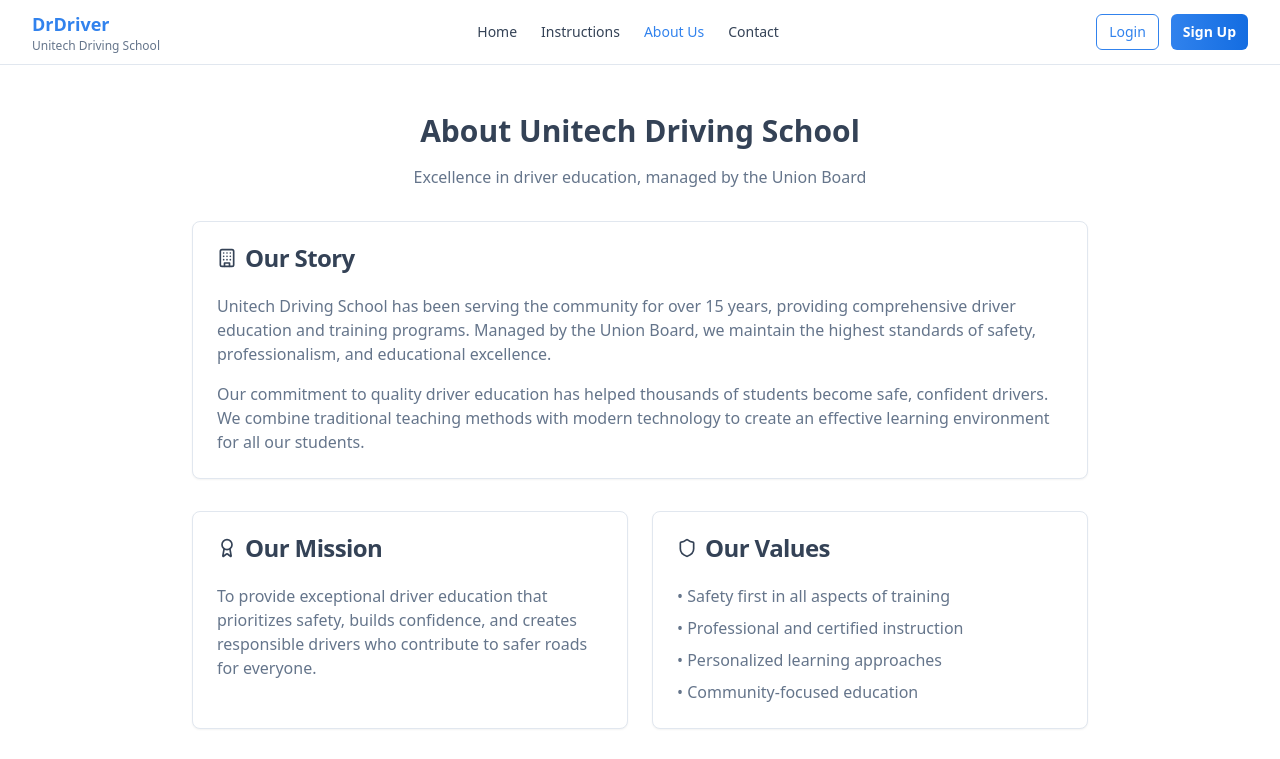
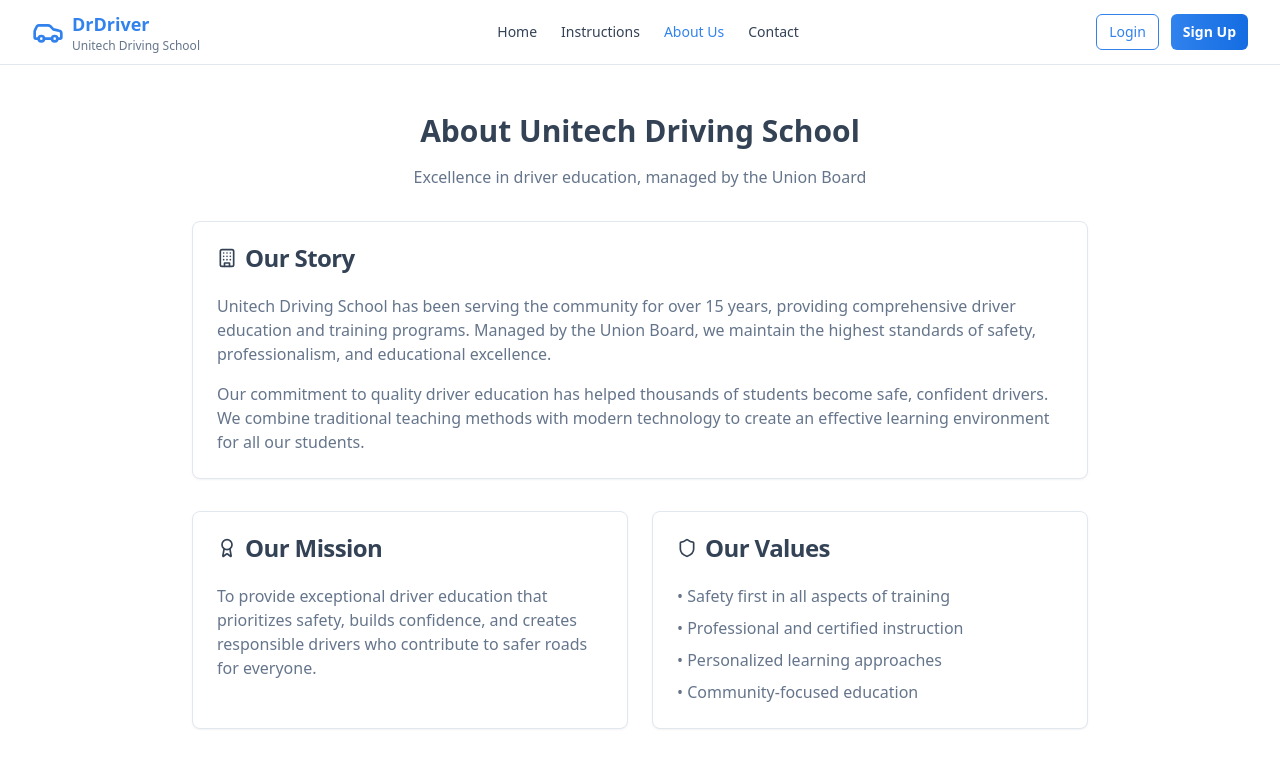
Before and after one commit to ivorika/unitech-drive-hub, a React (Vite) app: page /about in a window 1280 px wide. Shown: the top 759 px of the page. Built offline with nearby package versions, Linux system fonts and the light colour scheme.

Commit message:
Fix car symbol display
The car symbol is not displaying on the top left next to the "DrDriver" title. This commit addresses the issue to ensure the symbol is visible.

```diff
--- a/src/components/Header.tsx
+++ b/src/components/Header.tsx
@@ -1,7 +1,7 @@
 import { useState } from "react";
 import { Link, useNavigate, useLocation } from "react-router-dom";
 import { Button } from "@/components/ui/button";
-import { Menu, X, LogOut, User } from "lucide-react";
+import { Menu, X, LogOut, User, Car } from "lucide-react";
 import { useAuth } from "@/contexts/AuthContext";
 
 const Header = () => {
@@ -36,6 +36,7 @@ const Header = () => {
       <div className="container flex h-16 items-center justify-between">
         {/* Logo */}
         <Link to="/" className="flex items-center space-x-2">
+          <Car className="h-8 w-8 text-primary" />
           <div className="flex flex-col">
             <span className="font-bold text-lg text-primary">DrDriver</span>
             <span className="text-xs text-muted-foreground">Unitech Driving School</span>
```
